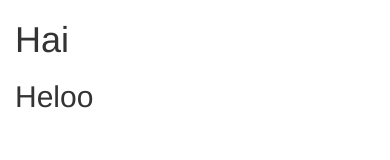
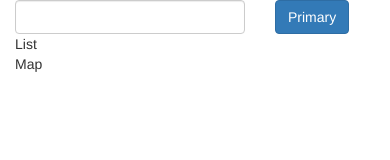
Before and after one commit to njanmelbin/frontend-Nmap, a website: page src/index.html in a window 390 px wide. Drawn offline with nearby package versions, Linux system fonts and the light colour scheme.

Commit message:
basic html

```diff
--- a/src/index.html
+++ b/src/index.html
@@ -3,13 +3,21 @@
 	<head>
 		<meta name="viewport" content="width=device-width ,initial-scale=1">
 		<title>Neighbourhood Map</title>
-		<link rel="stylesheet"  href="../bower_components/bootstrap/dist/bootstrap.min.css">
+		<link rel="stylesheet"  href="css/bootstrap.min.css">
 	</head>
 	<body>
 		<div class="container">
 			<div class = "row">
-				<h1 class="col-md-6">Hai</h1>
-				<h2 class="col-md-6">Heloo</h2>
+			    <div class="col-xs-8 ">
+					<input class="form-control">
+				</div>
+				<div class="col-xs-4">
+					<button type="button" class="btn btn-primary">Primary</button>
+				</div>
+			</div>
+			<div class="row">
+				<div class="col-xs-12 col-sm-4">List</div>
+				<div class="col-xs-12 col-sm-8">Map</div>
 			</div>
 		</div>
 	</body>
```
